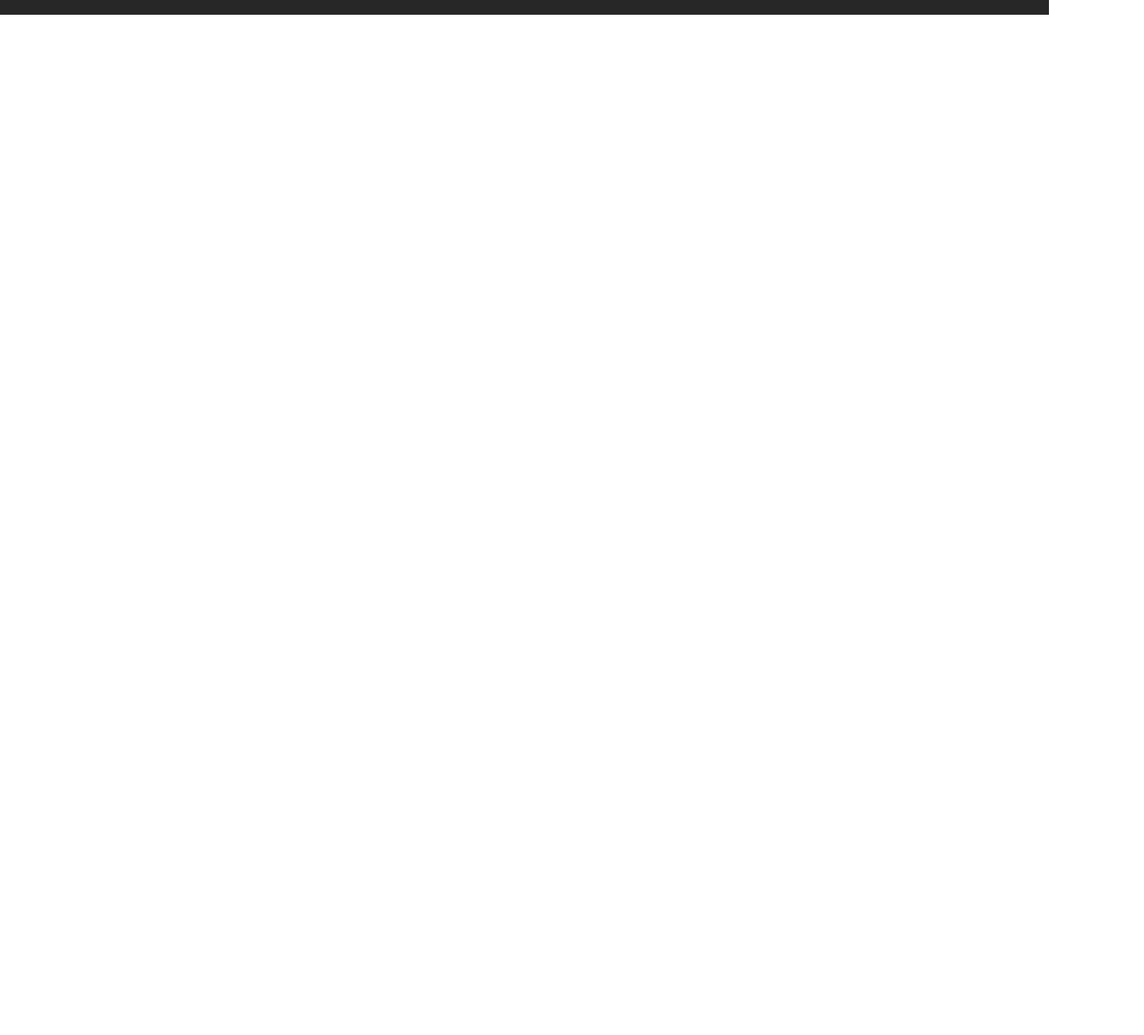
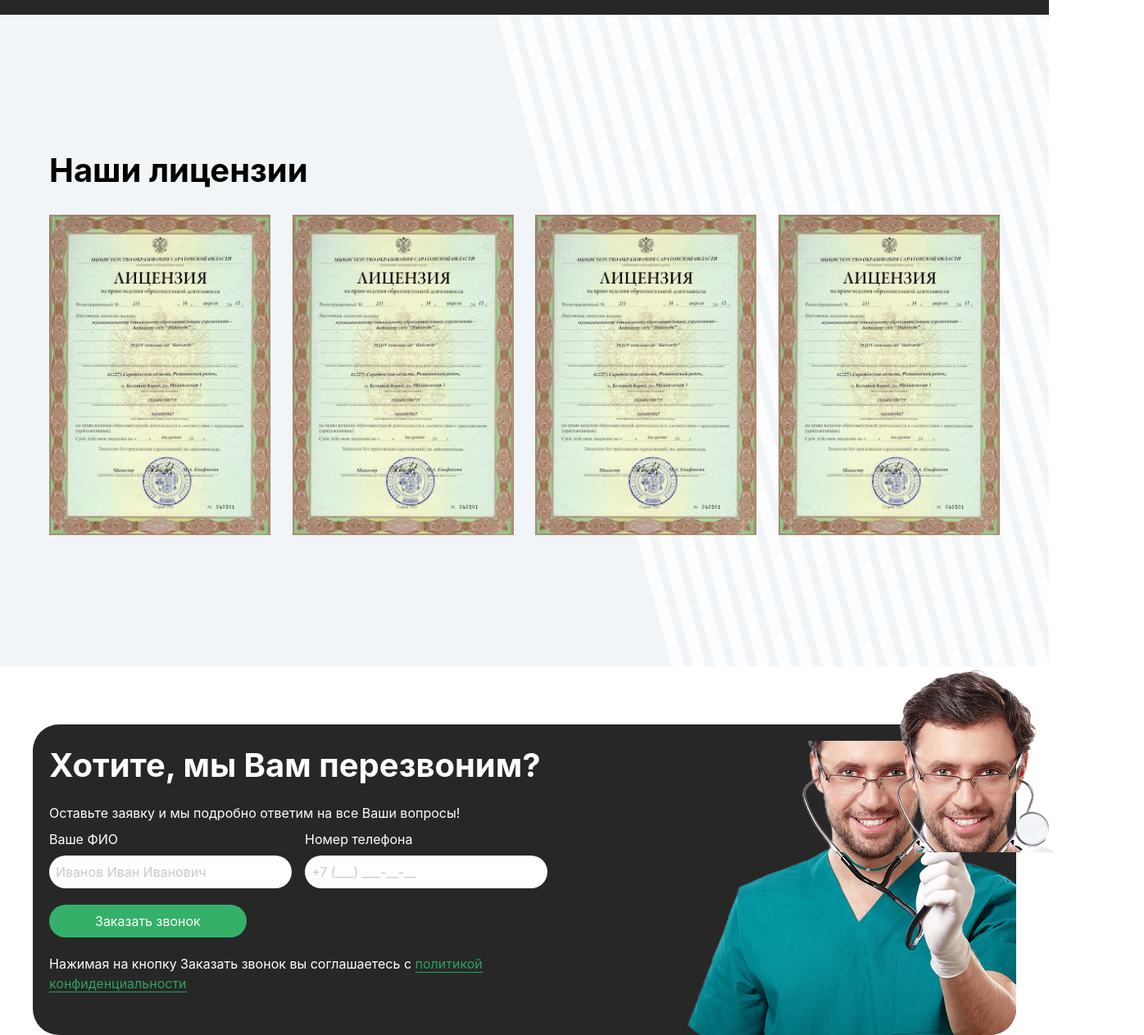
Before and after one commit to Abubakr-63/Main-Exam, a website: page index.html in a window 1280 px wide. Shown: the part 2414-3677 px from the top of the page at 82% size, 1396 px wide, since content can reach past the window. Before the commit the page ends 2432 px from the top, so only its background shows below. Drawn offline with nearby package versions, Linux system fonts and the light colour scheme; files that its build step writes are made by us from their sources.

Commit message:
Fix:the site issues:

```diff
--- a/index.html
+++ b/index.html
@@ -199,6 +199,37 @@
         <img class="md:block hidden" src="./src/images/Group 1895.png" alt="">
         </div>
         </section>
+        <section style="background-image: url('./src/images/Mask\ group\ \(2\).png');" class="bg-center bg-[#F1F5F8] bg-cover">
+            <div class="max-w-[1200px] p-5 m-auto flex items-start flex-col md:py-40">
+        <h1 class="text-[40px] font-bold">Наши лицензии</h1><br>
+        <div class="md:flex grid grid-cols-2 grid-rows-2 gap-3 items-center justify-between w-full">
+        <img src="./src/images/image 7.png" alt="">
+        <img src="./src/images/image 7.png" alt="">
+        <img src="./src/images/image 7.png" alt="">
+        <img src="./src/images/image 7.png" alt="">
+        </div>
+        </div>
+        </section>
+        <img class="md:block hidden ml-205 mb-[-156px] relative" src="./src/images/Group 1881.png" alt="">
+        <section class="max-w-[1200px] p-5 md:pb-0 md:pr-0 md:m-auto flex bg-[#272727] text-white rounded-4xl m-5">
+        <aside>
+            <h1 class="text-[40px] font-bold mb-4">Хотите, мы Вам перезвоним?</h1>
+            <p class="mb-2">Оставьте заявку и мы подробно ответим на все Ваши вопросы!</p>
+            <div class="flex md:flex-row flex-col items-start gap-4">
+                <div>
+                    <p class="mb-2">Ваше ФИО</p>
+                    <input class="bg-white rounded-full p-2 text-[#8D979F] md:pr-10" placeholder="Иванов Иван Иванович" type="text">
+                </div>
+                <div>
+                    <p class="mb-2">Номер телефона</p>
+                    <input class="bg-white rounded-full p-2 text-[#8D979F] md:pr-10" placeholder="+7 (___) ___-__-__" type="text">
+                </div>
+            </div>
+            <button class="p-2 rounded-full text-white bg-[#35B068] px-14 my-5">Заказать звонок</button>
+            <p>Нажимая на кнопку Заказать звонок вы соглашаетесь с <a href="" class="text-[#2CA35F] border-b border-b-[#2CA35F]">политикой конфиденциальности</a></p>
+        </aside>
+        <img class="rounded-br-4xl md:block hidden" src="./src/images/doctor-with-stethoscope-2021-09-03-02-58-01-utc 1.png" alt="">
+        </section>
     </main>
 </body>
 </html>
```
Also changed, not shown: src/images/Group 1881.png (added), src/images/Mask group (2).png (added), src/images/doctor-with-stethoscope-2021-09-03-02-58-01-utc 1.png (added), src/images/image 7.png (added), src/images/Шапка.png (added).
